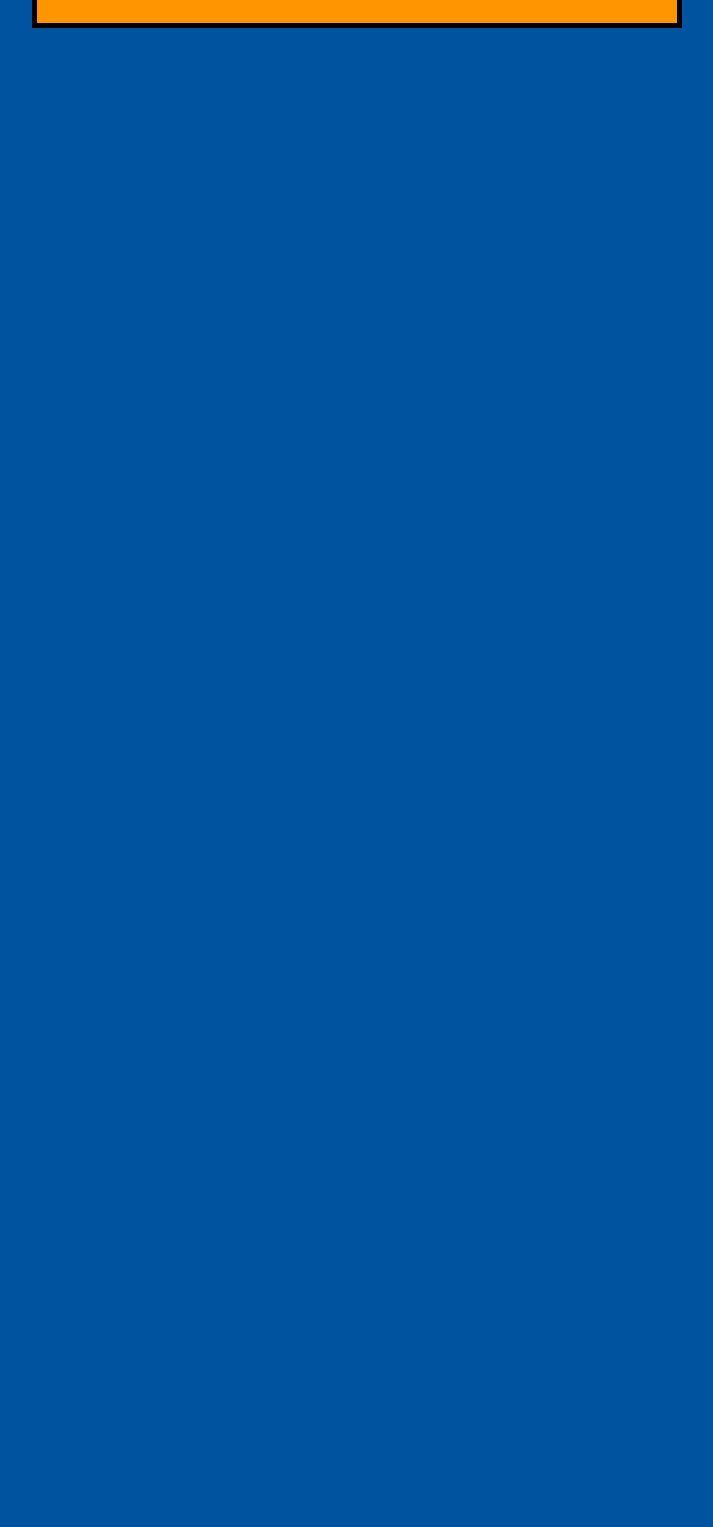
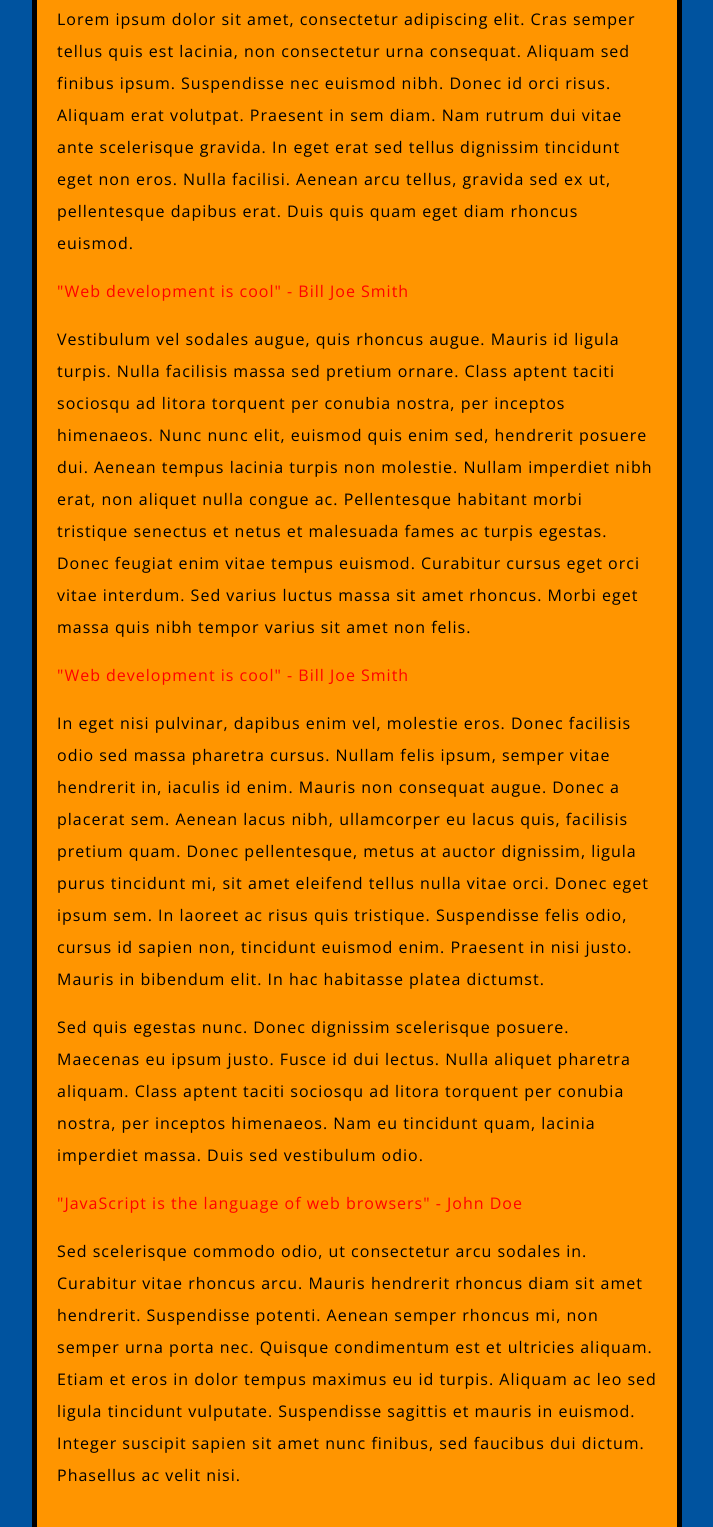
Before and after one commit to code4policy-archive/mozilla-website-Nina05, a plain HTML site: page index.html in a window 1280 px wide. Shown: the part 774-2301 px from the top of the page, without its empty margins (283-996 px from the left). Before the commit the page ends 802 px from the top, so only its background shows below. Drawn offline with nearby package versions, Linux system fonts and the light colour scheme.

Commit message:
Introduce Latin text and color all quotes red

```diff
--- a/index.html
+++ b/index.html
@@ -22,5 +22,21 @@
 
 	<p> Read the <a href="https://www.mozilla.org/en-US/about/manifesto/">Mozilla Manifesto</a> to learn even more about the values and principles that guide the pursuit of our mission.</p>
 
+	<p> Lorem ipsum dolor sit amet, consectetur adipiscing elit. Cras semper tellus quis est lacinia, non consectetur urna consequat. Aliquam sed finibus ipsum. Suspendisse nec euismod nibh. Donec id orci risus. Aliquam erat volutpat. Praesent in sem diam. Nam rutrum dui vitae ante scelerisque gravida. In eget erat sed tellus dignissim tincidunt eget non eros. Nulla facilisi. Aenean arcu tellus, gravida sed ex ut, pellentesque dapibus erat. Duis quis quam eget diam rhoncus euismod. </p>
+
+	<p id="mainquote" class="quote"> "Web development is cool" - Bill Joe Smith </p>
+
+	<p> Vestibulum vel sodales augue, quis rhoncus augue. Mauris id ligula turpis. Nulla facilisis massa sed pretium ornare. Class aptent taciti sociosqu ad litora torquent per conubia nostra, per inceptos himenaeos. Nunc nunc elit, euismod quis enim sed, hendrerit posuere dui. Aenean tempus lacinia turpis non molestie. Nullam imperdiet nibh erat, non aliquet nulla congue ac. Pellentesque habitant morbi tristique senectus et netus et malesuada fames ac turpis egestas. Donec feugiat enim vitae tempus euismod. Curabitur cursus eget orci vitae interdum. Sed varius luctus massa sit amet rhoncus. Morbi eget massa quis nibh tempor varius sit amet non felis. </p>
+
+	<p class="quote"> "Web development is cool" - Bill Joe Smith </p>
+
+	<p> In eget nisi pulvinar, dapibus enim vel, molestie eros. Donec facilisis odio sed massa pharetra cursus. Nullam felis ipsum, semper vitae hendrerit in, iaculis id enim. Mauris non consequat augue. Donec a placerat sem. Aenean lacus nibh, ullamcorper eu lacus quis, facilisis pretium quam. Donec pellentesque, metus at auctor dignissim, ligula purus tincidunt mi, sit amet eleifend tellus nulla vitae orci. Donec eget ipsum sem. In laoreet ac risus quis tristique. Suspendisse felis odio, cursus id sapien non, tincidunt euismod enim. Praesent in nisi justo. Mauris in bibendum elit. In hac habitasse platea dictumst. </p>
+
+	<p> Sed quis egestas nunc. Donec dignissim scelerisque posuere. Maecenas eu ipsum justo. Fusce id dui lectus. Nulla aliquet pharetra aliquam. Class aptent taciti sociosqu ad litora torquent per conubia nostra, per inceptos himenaeos. Nam eu tincidunt quam, lacinia imperdiet massa. Duis sed vestibulum odio. </p>
+
+	<p class="quote"> "JavaScript is the language of web browsers" - John Doe </p>
+
+	<p> Sed scelerisque commodo odio, ut consectetur arcu sodales in. Curabitur vitae rhoncus arcu. Mauris hendrerit rhoncus diam sit amet hendrerit. Suspendisse potenti. Aenean semper rhoncus mi, non semper urna porta nec. Quisque condimentum est et ultricies aliquam. Etiam et eros in dolor tempus maximus eu id turpis. Aliquam ac leo sed ligula tincidunt vulputate. Suspendisse sagittis et mauris in euismod. Integer suscipit sapien sit amet nunc finibus, sed faucibus dui dictum. Phasellus ac velit nisi. </p>
+
 </body>
 </html>
--- a/style.css
+++ b/style.css
@@ -34,3 +34,15 @@ img {
   display: block;
   margin: 0 auto;
 }
+
+.quote {
+    color: red;
+  }
+
+ /*#mainquote {
+    color: black;
+    font-weight: bold;
+    background: #FFFF66; /* yellow */
+    /* border: 2px solid black;
+    padding: 1em;
+  }
```
